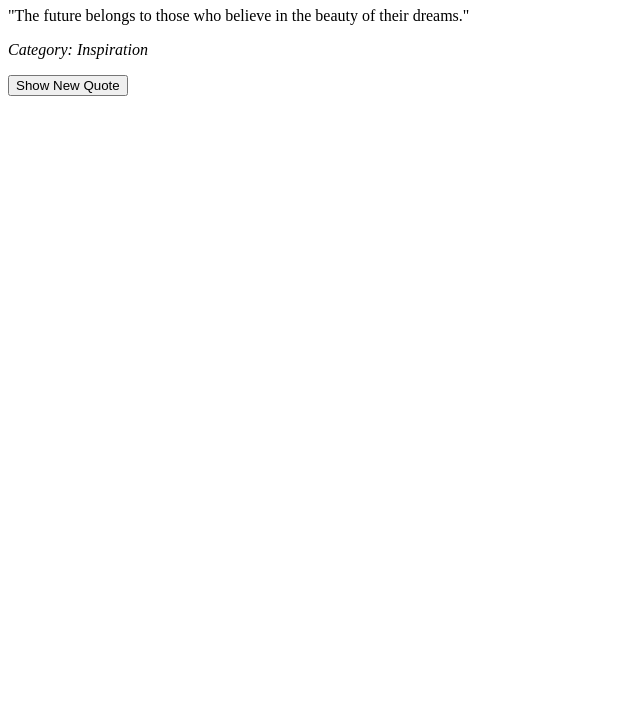
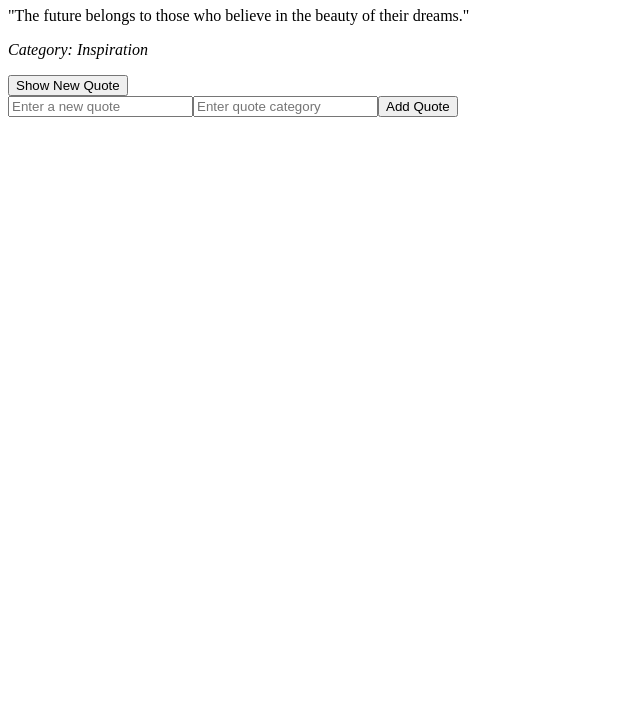
Before and after one commit to Teeya-data/alx_fe_javascript, a plain HTML site: page dom-manipulation/index.html in a window 1280 px wide. Shown: the part 73-800 px from the top of the page, without its empty margins (0-640 px from the left). Drawn offline with Linux system fonts and the light colour scheme.

Commit message:
Add Dynamic Quote Generator with createAddQuoteForm function

```diff
--- a/dom-manipulation/script.js
+++ b/dom-manipulation/script.js
@@ -12,6 +12,31 @@ function showRandomQuote() {
 
   const quoteDisplay = document.getElementById('quoteDisplay');
   quoteDisplay.innerHTML = `<p>"${quote.text}"</p><p><em>Category: ${quote.category}</em></p>`;
+}
+
+// Function to dynamically create the form for adding quotes
+function createAddQuoteForm() {
+  const formDiv = document.createElement('div');
+
+  const quoteInput = document.createElement('input');
+  quoteInput.id = 'newQuoteText';
+  quoteInput.type = 'text';
+  quoteInput.placeholder = 'Enter a new quote';
+
+  const categoryInput = document.createElement('input');
+  categoryInput.id = 'newQuoteCategory';
+  categoryInput.type = 'text';
+  categoryInput.placeholder = 'Enter quote category';
+
+  const addButton = document.createElement('button');
+  addButton.textContent = 'Add Quote';
+  addButton.onclick = addQuote;
+
+  formDiv.appendChild(quoteInput);
+  formDiv.appendChild(categoryInput);
+  formDiv.appendChild(addButton);
+
+  document.body.appendChild(formDiv);
 }
 
 // Function to add a new quote
@@ -37,3 +62,6 @@ document.getElementById('newQuote').addEventListener('click', showRandomQuote);
 
 // Display a quote when page loads
 showRandomQuote();
+
+// Create the add quote form dynamically
+createAddQuoteForm();
```
Also changed, not shown: dom-manipulation/index.html (+1 -0 lines).
